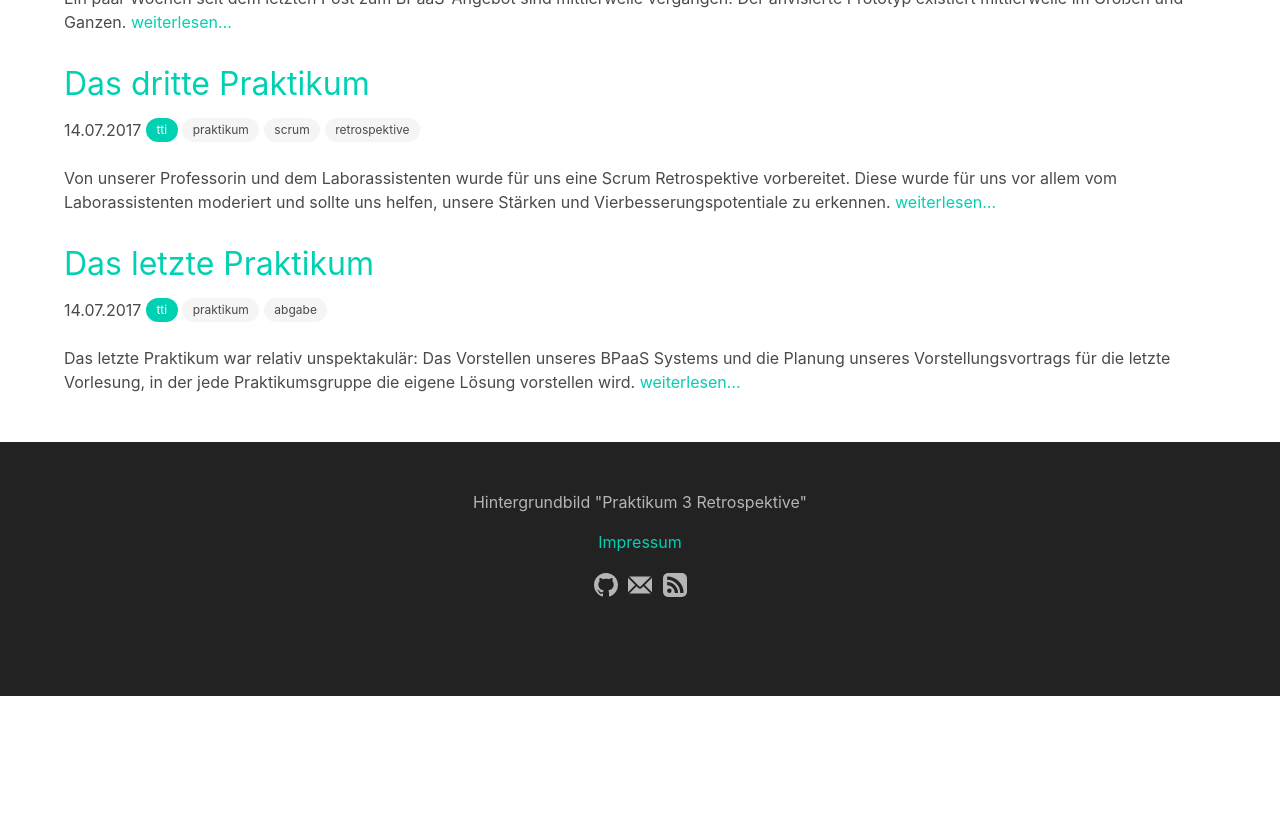
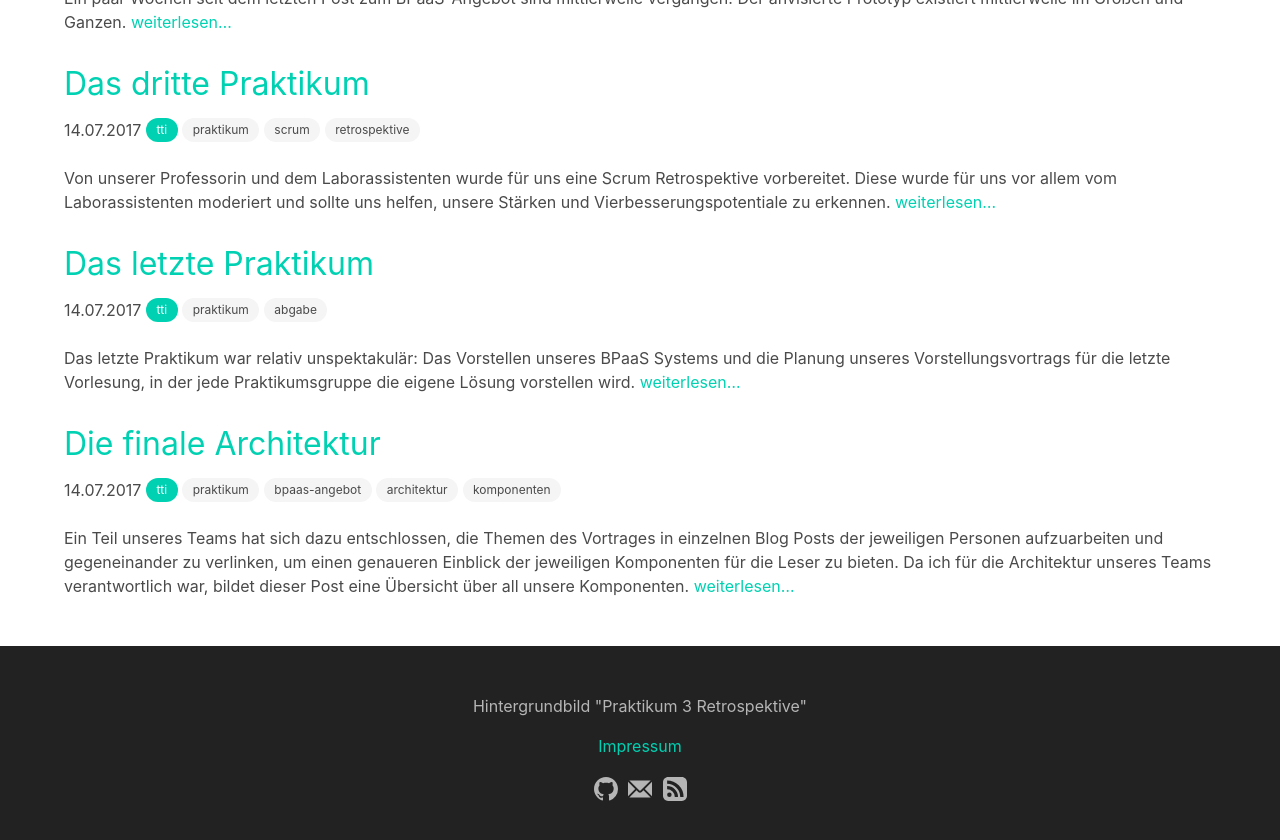
Before and after one commit to EdJoPaTo/edjopato.de, a Jekyll site: the page built from blog/tti.html, in a window 1280 px wide and 900 px high, scrolled down 1919 px. Shown: the top 840 px of the window. Built offline with Jekyll 4.4.1, drawn with Linux system fonts in a browser that asks for light colours; before the commit the page ends 2615 px from its top, so only the background shows below that; some of the changed lines change nothing that is shown.

Commit message:
feat: add 'Die finale Architektur'

```diff
--- /dev/null
+++ b/_posts/2017-07-15-architektur.md
@@ -0,0 +1,53 @@
+---
+layout: post
+title: Die finale Architektur
+date: '2017-07-15 01:30:00 +0200'
+categories: tti
+tags: praktikum bpaas-angebot architektur komponenten
+header: large
+background:
+  style: linear-gradient(rgba(0, 0, 0, 0.4), rgba(0, 0, 0, 0.0)), url(/assets/backgrounds/luhepark1.jpg)
+  color: '#555'
+  is-dark: true
+  name: 'Luhepark Winsen'
+---
+Ein Teil unseres Teams hat sich dazu entschlossen, die Themen des Vortrages in einzelnen Blog Posts der jeweiligen Personen aufzuarbeiten und gegeneinander zu verlinken, um einen genaueren Einblick der jeweiligen Komponenten für die Leser zu bieten.
+Da ich für die Architektur unseres Teams verantwortlich war, bildet dieser Post eine Übersicht über all unsere Komponenten.
+
+Unsere Komponenten sind die **Website**, **API**, **BPExecutor**, **BPInstance**, **Monitor**, **Data Center** und den **Services**.
+Jede dieser Komponenten stellt dabei einen Docker Container dar, die miteinander kommunizieren.
+![Komponenten](/assets/2017/07/komponenten.svg)
+
+Die **Website** wird von den Nutzern unseren BPaaS Angebots genutzt.
+Sie bietet eine grafische Schnittstelle zu unserem System.
+Mit ihrer Hilfe können die Business Prozesse ausgeführt werden.
+Außerdem können neue Business Prozesse und die darin verwendeten Services angelegt werden.
+Zum erstellen der Website wurde das [React Framework](//facebook.github.io/react/) verwendet.
+Mehr dazu im Blog Eintrag vom Verantwortlichen der Website, sobald dieser erschienen ist…
+
+Die Website benutzt für alle Interaktionen mit unserem System die **API**.
+Diese bietet eine REST Schnittstelle an, die mit Hilfe von [Swagger](//swagger.io/) definiert wurde.
+Dies bietet den Vorteil, das Swagger sowohl eine gute Doku, als auch vereinfachte Erstellung der API Komponente bietet.
+Die API ist stateless und reicht sämtliche Anfragen an die jeweiligen, zuständigen Komponenten innerhalb des Systems weiter.
+Dafür wird [RabbitMQ](//rabbitmq.com) verwendet.
+Mehr zur API im Blog Eintrag vom Verantwortlichen der API, sobald dieser erschienen ist…
+
+Der **Data Center** enthält die persistent gespeicherten Informationen unseres Systems, wie die Business Prozesse oder die hinterlegten Services, die verwendet werden können.
+Mehr zur Definition dieser Daten im Blog Eintrag der Verantwortlichen, sobald dieser erschienen ist…
+
+Der **BPExecutor** nimmt die von außen kommenden Anfragen an, einen Business Prozess auszuführen.
+Die zusätzlich benötigten Informationen holt er über die API aus dem Data Center.
+Sobald alle Informationen gesammelt sind, werden diese in eine RabbitMQ Queue gepackt.
+Diese Queue wird von einer freien **BPInstance** abgerufen und der Business Prozess gestartet.
+Es können also immer genau so viele Business Prozesse ausgeführt werden, die aktuell BPInstances gestartet werden.
+Wird ein Business Prozess beendet, wird die BPInstance wieder frei und kann den nächsten Business Prozess ausführen.
+Mehr zum BPExecutor und der BPInstance im Blog Eintrag vom Verantwortlichen der beiden Komponenten, sobald dieser erschienen ist…
+
+Der **Monitor** dient zur Auswertung der Kundenaktivität um aussagen zu können, wie viel ein Business Prozess oder Service genutzt wurde.
+Dafür beobachtet dieser im System verlaufende RabbitMQ Nachrichten.
+Aus Zeitgründen wurde der Monitor im Laufe des Projekts zurückgestellt und nicht weiter bearbeitet.
+
+Die **Services** stellen die einzelnen Schritte eines Business Prozesses dar.
+Diese können von Kunden erstellt und in unserem System zur Verwendung registriert werden.
+Dafür wurde ein RESTful Schnittstelle definiert, um Service Anbietern eine möglichst simple Schnittstelle zu bieten.
+Mehr dazu in einem folgenden Blog Post, sobald dieser erschienen ist…
--- a/_posts/2017-07-15-praktikum4.md
+++ b/_posts/2017-07-15-praktikum4.md
@@ -2,6 +2,8 @@
 layout: post
 title: Das letzte Praktikum
 date: '2017-07-15 00:25:00 +0200'
+sitemap:
+  lastmod: 2017-07-15 01:30:00 +0200
 categories: tti
 tags: praktikum abgabe
 header: medium
@@ -23,4 +25,5 @@ Dazu haben wir Themen, die wir ansprechen wollen, sowie dessen Zuständige für
 Alle Inhalte für die Präsentation, die die jeweiligen Vortragenden benötigen, werden dann von einer Person unseres Teams gesammelt und in eine Präsentation gepackt, um ein gemeinsames Look & Feel sicherzustellen.
 Außerdem wurde ein Zeitplan erstellt, um die Vortragsdauer von 30 Minuten weder zu über- noch zu unterbieten.
 Ein Teil unseres Teams hat sich dazu entschlossen, die Themen des Vortrages in einzelnen Blog Posts der jeweiligen Personen aufzuarbeiten und gegeneinander zu verlinken, um einen genaueren Einblick der jeweiligen Komponenten für die Leser zu bieten.
-Meine Blog Posts dazu werden in kürze erscheinen und ich werde auch die anderen Posts verlinken.
+Die Übersicht über die Komponenten bietet der [Architektur]({% post_url 2017-07-15-architektur %}) Post.
+Dort sind alle weiteren Artikel verlinkt.
```
Also changed, not shown: assets/2017/07/komponenten.svg (added), assets/backgrounds/luhepark1.jpg (added).
